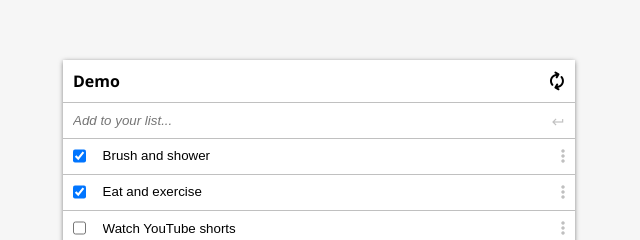
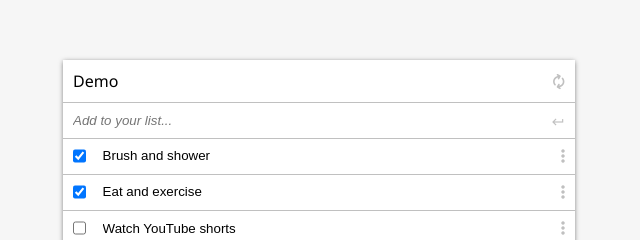
Before and after one commit to kendoriddy/to-do-list, a website built with webpack: page src/index.html in a window 1280 px wide. Shown: the part 188-428 px from the top of the page, 321-961 px from the left. Built offline with nearby package versions, Linux system fonts and the light colour scheme.

Commit message:
update header styling

```diff
--- a/src/style.css
+++ b/src/style.css
@@ -69,11 +69,16 @@ header {
 }
 
 header h1 {
-  font-size: 16px;
+  font-size: 1rem;
+  font-weight: 500;
+
 }
 
 header i {
   transform: rotate(120deg);
+  font-size: 13px;
+  cursor: pointer;
+  color: #c0c0c0;
 }
 
 .enter-todo {
```
